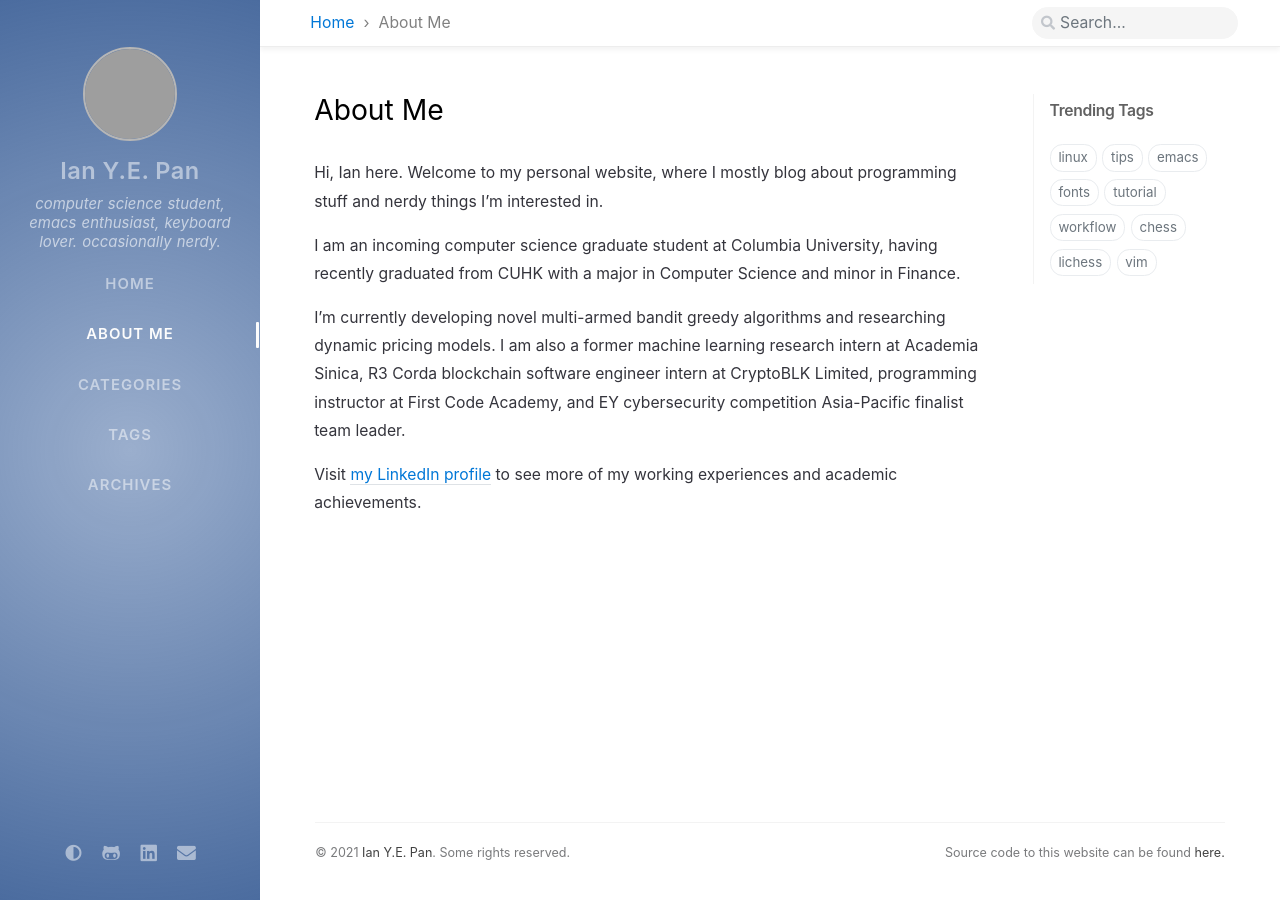
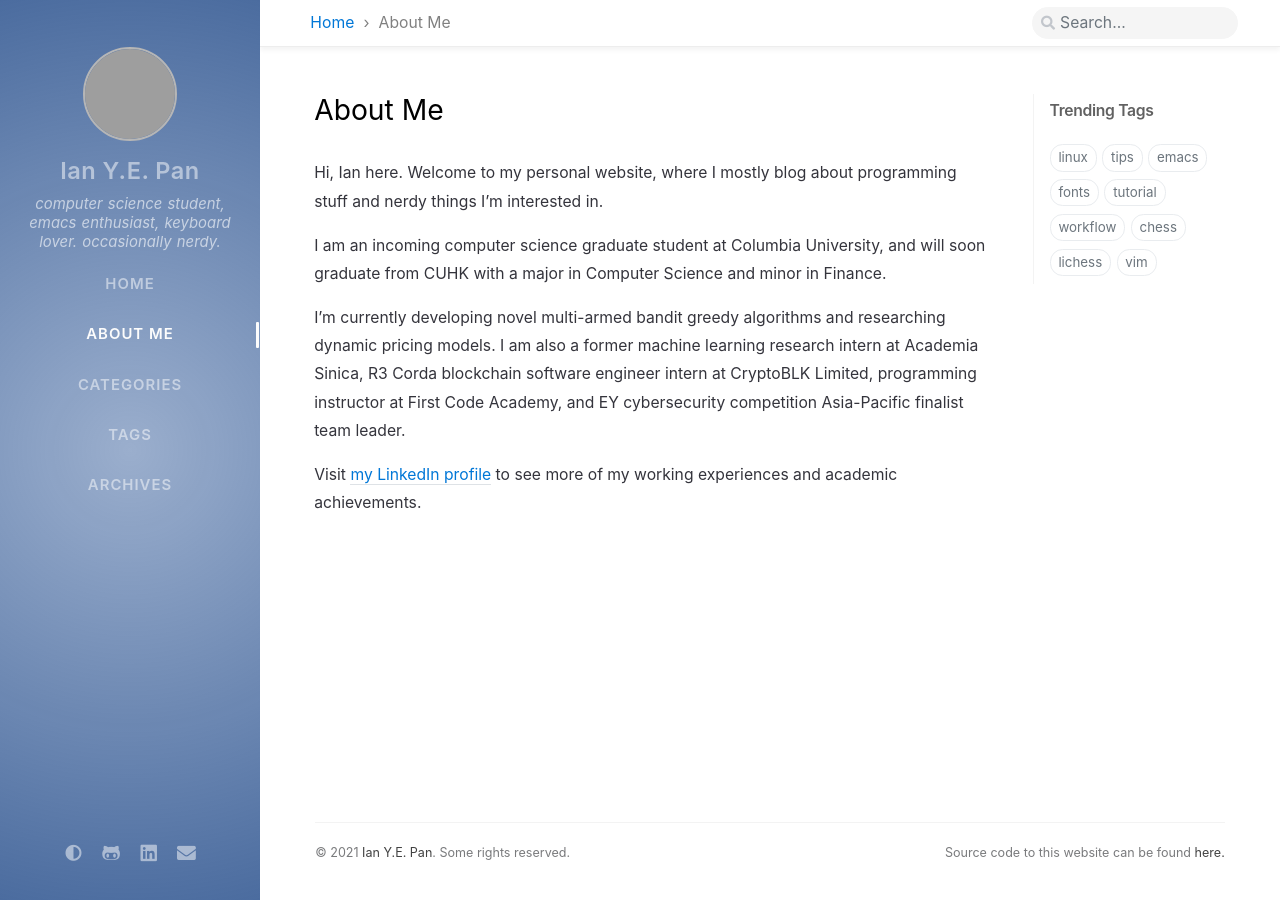
Before and after one commit to ianyepan/ianyepan.github.io, a Jekyll site: the page built from _tabs/about.md, in a window 1280 px wide. Built offline with Jekyll 4.4.1, drawn with Linux system fonts in a browser that asks for light colours; nearby versions of some CDN libraries; comment, search, counter and statistics services are not loaded; grey boxes are pictures that could not be loaded.

Commit message:
Minor amendment to About tab

```diff
--- a/_tabs/about.md
+++ b/_tabs/about.md
@@ -8,8 +8,8 @@ Hi, Ian here. Welcome to my personal website, where I mostly blog about
 programming stuff and nerdy things I'm interested in.
 
 I am an incoming computer science graduate student at Columbia
-University, having recently graduated from CUHK with a major in
-Computer Science and minor in Finance.
+University, and will soon graduate from CUHK with a major in Computer
+Science and minor in Finance.
 
 I'm currently developing novel multi-armed bandit greedy algorithms
 and researching dynamic pricing models. I am also a former machine
```
